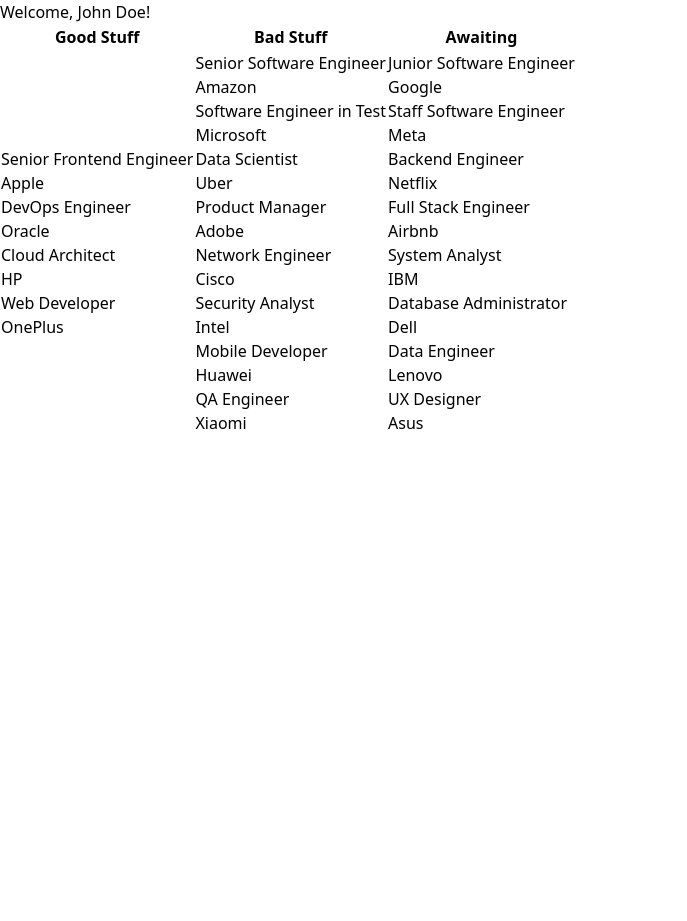
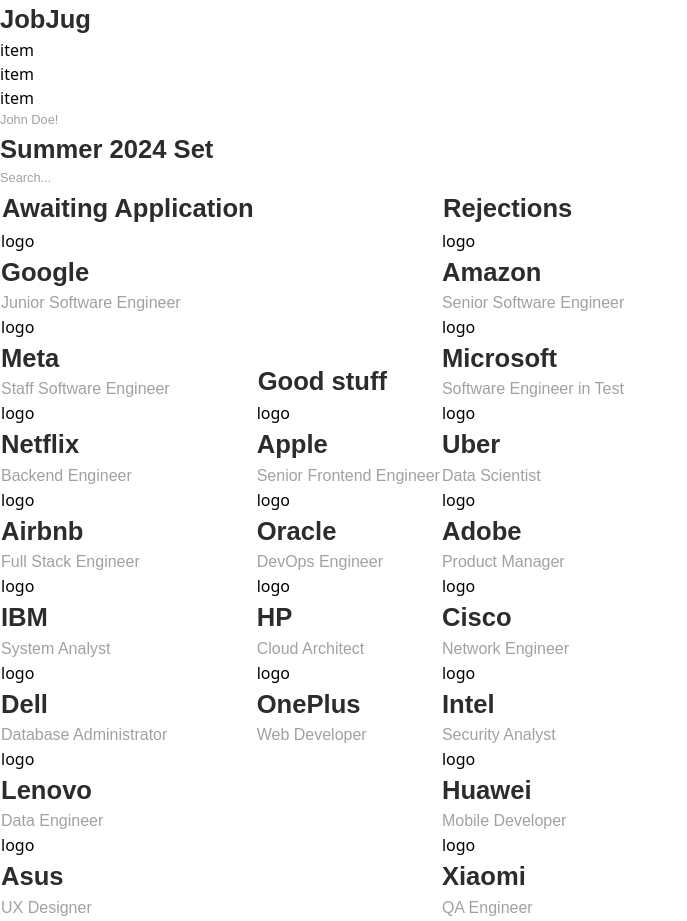
Before and after one commit to im-calvin/job-jug, a React (Vite) app in the folder frontend/: page /home in a window 1280 px wide. Shown: the whole page, without its empty margins (0-687 px from the left). Before the commit the page ends 800 px from the top, so only its background shows below. Built offline with nearby package versions, Linux system fonts and the light colour scheme.

Commit message:
Added Dashboard Page

```diff
--- a/frontend/src/components/dashboard/page.jsx
+++ b/frontend/src/components/dashboard/page.jsx
@@ -1,38 +1,73 @@
 
 function Dashboard({goodStuff, badStuff, awaiting}) {
     return (
-        <div className="flex flex-col justify-around">
-            <table>
-                <thead>
-                    <tr>
-                        <th>Good Stuff</th>
-                        <th>Bad Stuff</th>
-                        <th>Awaiting</th>
-                    </tr>
+        <div className="flex flex-col justify-start m-auto h-lvh w-4/5">
+            <table className=''>
+                <thead className=''>
                 </thead>
                 <tbody>
-                    <tr>
-                        <td>
-                            {goodStuff.map(job => (
-                                <div className="mb-4" key={job.id}>
-                                    <div>{job.title}</div>
-                                    <div>{job.company}</div>
+
+                    <tr className='flex flex-row'>
+                        <td className='h-lvh bg-gray-200 rounded-md mx-2 flex-col flex w-full justify-start'>
+                        {/* /*className=" m-auto h-fit flex flex-col bg-gray-300 w-11/12">(/) */}
+                        <th className='w-full mb-5'><h1>Awaiting Application</h1></th>
+                            {awaiting.map(job => (
+                                <div className="mb-4 mx-2.5 w-11/12 border border-gray-300 bg-red-400 bg-contain rounded-md shadow-md overflow-hidden" key={job.id}>
+                                    <div className='flex-row flex'>
+                                        <span className='h-full w-1/12 bg-red-400'>
+                                        </span>
+                                        <span className="h-full w-11/12 bg-white">
+                                            <div className='flex flex-row'>
+                                                <div className='bg-slate-200 m-1.5 size-16'> logo </div>
+                                                    <div className='container flex flex-col justify-center'>
+                                                        <div><h1>{job.company}</h1></div>
+                                                        <div><h5>{job.title}</h5></div>
+                                                    </div>
+                                            </div>
+                                        </span>
+                                    </div>
                                 </div>
                             ))}
                         </td>
-                        <td>
-                            {badStuff.map(job => (
-                                <div className="mb-4" key={job.id}>
-                                    <div>{job.title}</div>
-                                    <div>{job.company}</div>
+
+                        <td className='h-lvh mb-auto bg-gray-200 rounded-md mx-2 flex-col flex justify-start w-full'>
+                        <th className='w-full mb-5 '><h1>Good stuff</h1></th>
+                            {goodStuff.map(job => (
+                                <div className="mb-4 mx-2.5 w-11/12 border border-gray-300 bg-red-400 bg-contain rounded-md shadow-md overflow-hidden" key={job.id}>
+                                    <div className='flex-row flex'>
+                                        <span className='h-full w-1/12 bg-red-400'>
+                                        </span>
+                                        <span className="h-full w-11/12 bg-white">
+                                            <div className='flex flex-row'>
+                                                <div className='bg-slate-200 m-1.5 size-16'> logo </div>
+                                                    <div className='container flex flex-col justify-center'>
+                                                        <div><h1>{job.company}</h1></div>
+                                                        <div><h5>{job.title}</h5></div>
+                                                    </div>
+                                            </div>
+                                        </span>
+                                    </div>
                                 </div>
                             ))}
                         </td>
-                        <td>
-                            {awaiting.map(job => (
-                                <div className="mb-4" key={job.id}>
-                                    <div>{job.title}</div>
-                                    <div>{job.company}</div>
+
+                        <td className='h-lvh bg-gray-200 rounded-md mx-2 flex-col flex justify-start w-full'>
+                        <th className='w-full mb-5 '><h1>Rejections</h1></th>
+                            {badStuff.map(job => (
+                                <div className="mb-4 mx-2.5 w-11/12 border border-gray-300 bg-red-400 bg-contain rounded-md shadow-md overflow-hidden" key={job.id}>
+                                    <div className='flex-row flex'>
+                                        <span className='h-full w-1/12 bg-red-400'>
+                                        </span>
+                                        <span className="h-full w-11/12 bg-white">
+                                            <div className='flex flex-row'>
+                                                <div className='bg-slate-200 m-1.5 size-16'> logo </div>
+                                                    <div className='container flex flex-col justify-center'>
+                                                        <div><h1>{job.company}</h1></div>
+                                                        <div><h5>{job.title}</h5></div>
+                                                    </div>
+                                            </div>
+                                        </span>
+                                    </div>
                                 </div>
                             ))}
                         </td>
--- a/frontend/src/components/home/page.jsx
+++ b/frontend/src/components/home/page.jsx
@@ -1,6 +1,9 @@
 import React, { useEffect, useState } from 'react';
 import mockData from '../../data/mockjobs';
 import Dashboard from '../dashboard/page';
+import Searchbar from '../searchbar/page';
+import Navbar from '../navbar/page';
+import Login from '../login/page';
 
 function HomePage() {
     const [goodStuff, setGoodStuff] = useState([]);
@@ -30,9 +33,15 @@
 
     return (
         <>
-            <div className="my-8">
-                <h1 className="text-2xl font-bold text-center">Welcome, {user}!</h1>
+            <Navbar></Navbar>
+            <div className='flex flex-row justify-center h-fit w-full pt-32'>
+                <div className='w-4/5 h-full m-auto'>
+                    <h3 className='text-2xl'>{user}!</h3>
+                    <h1 className='text-4xl'>Summer 2024 Set</h1>
+                </div>
             </div>
+
+            <Searchbar></Searchbar>
             <Dashboard goodStuff={goodStuff} badStuff={badStuff} awaiting={awaiting} />
         </>
     );
--- a/frontend/src/components/login/page.jsx
+++ b/frontend/src/components/login/page.jsx
@@ -3,7 +3,56 @@
 function LoginPage() {
     return (
         <>
-            <h1>Login</h1>
+            <div className='mt-20 w-3/4 border-2 border-black m-auto'>
+
+                <div className='w-2/3 border-2 border-black h-fit'>
+                    <h1>Create an account</h1>
+                    <h3> Already have an account? Log in</h3>
+
+                    <div className='flex flex-row mt-20 justify-between'>
+                        <div className=''>
+                        <h3>First Name</h3>
+                        <div className='border border-gray-200 rounded-sm'> words </div>
+                        </div>
+
+                        <div className=''>
+                        <h3> Last Name </h3>
+                        <div className='border border-gray-200 rounded-sm'> words </div>
+                        </div>
+                    </div>
+
+                        <h3> Last Name </h3>
+                        <div className='border border-gray-200 rounded-sm'> words </div>
+
+                    <div className='flex flex-row justify-between'>
+                        <div className=''>
+                        <h3>First Name</h3>
+                        <div className='border border-gray-200 rounded-sm'> words </div>
+                        </div>
+
+                        <div className=''>
+                        <h3> Last Name </h3>
+                        <div className='border border-gray-200 rounded-sm'> words </div>
+                    </div>
+
+
+                    <div className='flex flex-row justify-between'>
+                        <div className=''>
+                        <h3>First Name</h3>
+                        <div className='border border-gray-200 rounded-sm'> words </div>
+                        </div>
+
+                        <div className=''>
+                        <h3> Last Name </h3>
+                        <div className='border border-gray-200 rounded-sm'> words </div>
+                        </div>
+                    </div>
+
+
+                    </div>
+
+                </div>
+            </div>
         </>
     );
 };
--- /dev/null
+++ b/frontend/src/components/navbar/page.jsx
@@ -0,0 +1,19 @@
+function page() {
+  return (
+    <div className='container'>
+        <div className='h-20 w-lvw mb-10 border-2 border-blac shadow-sm flex flex-col justify-center fixed bg-white'>
+            <div className='w-4/5 h-fit m-auto flex flex-row justify-between'>
+                <div className=' flex flex-col justify-center'><h1>JobJug</h1></div>
+                <div className=' flex flex-row gap-3'>
+                    <ul>item</ul>
+                    <ul>item</ul>
+                    <ul>item</ul>
+                </div>
+            </div>
+        </div>
+        {/* <div className='mb-20'></div> */}
+    </div>
+  )
+}
+
+export default page
--- /dev/null
+++ b/frontend/src/components/searchbar/page.jsx
@@ -0,0 +1,14 @@
+function page() {
+  return (
+    <div className='flex flex-row justify-center h-fit w-full mt-10'>
+        <div className="w-4/5 mb-7 mx-1 border border-gray-300 bg-contain rounded-xl shadow-md overflow-hidden">
+            <div className='flex flex-row justify-between'>
+            <div className='my-3 mx-5'><h3>Search...</h3></div>
+            <div className='my-3 mx-5'><i className="fa-solid fa-magnifying-glass"></i></div>
+            </div>
+        </div>
+    </div>
+  )
+}
+
+export default page
--- a/frontend/src/index.css
+++ b/frontend/src/index.css
@@ -1,3 +1,32 @@
 @tailwind base;
 @tailwind components;
 @tailwind utilities;
+
+/* fonts */
+@import url('https://fonts.googleapis.com/css2?family=Fira+Sans:ital,wght@0,100;0,200;0,300;0,400;0,500;0,600;0,700;0,800;0,900;1,100;1,200;1,300;1,400;1,500;1,600;1,700;1,800;1,900&family=Spectral:ital,wght@0,200;0,300;0,400;0,500;0,600;0,700;0,800;1,200;1,300;1,400;1,500;1,600;1,700;1,800&display=swap');
+
+
+
+h1 {
+    font-family: "Fira Sans", sans-serif;
+    font-weight: 700;
+    font-style: normal;
+    font-size: 2vw;
+    color: #2B2C2C;
+}
+
+h3 {
+    font-family: "Fira Sans", sans-serif;
+    font-weight: 200;
+    font-style: normal;
+    font-size: 1vw;
+    color: #A1A1A1;
+    margin: 0;
+}
+
+h5 {
+    font-family: "Fira Sans", sans-serif;
+    font-weight: 300;
+    font-style: normal;
+    color: #A1A1A1;
+}
```
